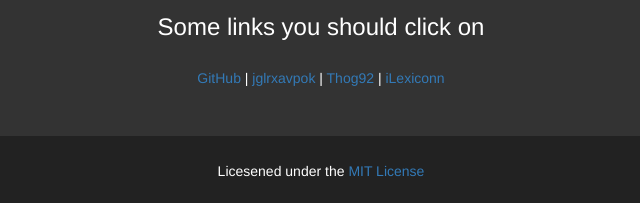
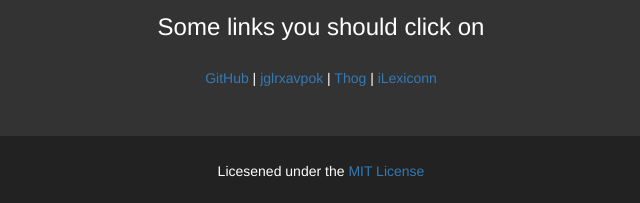
Before and after one commit to OurCraft/OurCraft.github.io, a plain HTML site: page index.html in a window 1280 px wide. Shown: the part 2375-2578 px from the top of the page, 319-959 px from the left. Drawn offline with nearby package versions, Linux system fonts and the light colour scheme.

Commit message:
Thog92 => Thog

```diff
--- a/index.html
+++ b/index.html
@@ -154,7 +154,7 @@
 					<div class="row">
 						<div class="footer-col text-center">
 							<h3>Some links you should click on</h3>
-							<h5><a href="https://github.com/OurCraft">GitHub</a> | <a href="https://twitter.com/jglrxavpok">jglrxavpok</a> | <a href="http://twitter.com/Thog92dev/">Thog92</a> | <a href="https://twitter.com/iLexiconn/">iLexiconn</a></h5>
+							<h5><a href="https://github.com/OurCraft">GitHub</a> | <a href="https://twitter.com/jglrxavpok">jglrxavpok</a> | <a href="http://twitter.com/Thog92dev/">Thog</a> | <a href="https://twitter.com/iLexiconn/">iLexiconn</a></h5>
 						</div>
 					</div>
 				</div>
```
